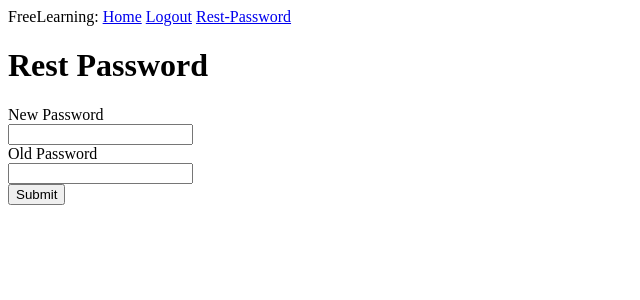
After one commit to khezam/FreeLearning, a Flask app: page /reset-password in a window 1280 px wide. The commit adds this page. Shown: the top 300 px of the page, without its empty margins (0-640 px from the left). Run offline with Flask 2, Linux system fonts and the light colour scheme; the visitor is signed in with stand-in values (Sample User, id 1); some libraries are stand-ins or nearby versions.

Commit message:
Reseting the password for users.
Add a feature for users to set passwords while loggedin.

As a result, it is an ok feature and it works but we will see when
using the login managers.

```diff
--- a/forms.py
+++ b/forms.py
@@ -33,3 +33,13 @@ class RegisterationForm(FlaskForm):
 class PostForm(FlaskForm):
     user_post = TextAreaField(label='Post')
     submit = SubmitField(label='Submit')
+
+class ResetPassword(FlaskForm):
+    new_password = PasswordField(label='New Password', validators=[DataRequired(), Length(min=5, max=20)])
+    old_password = PasswordField(label='Old Password', validators=[DataRequired()])
+    submit = SubmitField(label='Submit')
+
+    def validate_old_password(form, field):
+        user = User.query.filter_by(id=session.get('id')).first()
+        if not check_password_hash(user.password_hash, field.data):
+            raise ValueError ('[Invalid passwords]')
--- a/index.py
+++ b/index.py
@@ -21,8 +21,9 @@ app.config['SQLALCHEMY_TRACK_MODIFICATIONS'] = False
 db = SQLAlchemy(app)
 migrate = Migrate(app, db)
 mail = Mail(app)
+# login_manager = LoginManager(app)
 from models import User, Role
-from forms import RegisterationForm, LoginForm, PostForm
+from forms import RegisterationForm, LoginForm, PostForm, ResetPassword
 
 def index():
     """
@@ -33,7 +34,7 @@ def index():
     if form.is_submitted() and form.user_post.data:
         session['posts'] = form.user_post.data +  ', ' + session['posts']
         return redirect(url_for('index_func'))
-    return render_template('post.html', form=form, posts=session['posts'].split(','))
+    return render_template('post.html', form=form, posts=session.get('posts', default='').split(','))
 
 app.add_url_rule('/', endpoint='index_func', view_func=index, methods=['GET', 'POST'])
 
@@ -107,7 +108,9 @@ def register():
 
     form = RegisterationForm()
     if form.validate_on_submit():
-        User.add_user(form)
+        user = User.add_user(form)
+        db.session.commit()
+        session['id'] = user.id
         session['posts'] = ''
         session['known'] = False
         # send_email(form.username.data)
@@ -126,10 +129,21 @@ def is_loged_in():
         Using a hook function to check if the user is logged in. Later we will see how to use
         flask login manager.
     """
-    if request.endpoint == 'logout' or request.endpoint == 'index_func':
+    if request.endpoint == 'logout' or request.endpoint == 'index_func' or request.endpoint == 'reset_password':
         if not session.get('known'):
             return render_template('login_page.html', form=LoginForm()), 401
     return
+
+@app.route('/reset-password', methods=['GET', 'POST'])
+def reset_password():
+    form = ResetPassword()
+    if form.validate_on_submit():
+        user = User.query.filter_by(id=session.get('id')).first()
+        user.set_password = form.new_password.data
+        db.session.commit()
+        flash('Your password has been reseted.')
+        return redirect(url_for('index_func'))
+    return render_template('edit_password.html', form=form)
 
 @app.cli.command("test_click")
 def test_click():
--- a/templates/base.html
+++ b/templates/base.html
@@ -19,6 +19,7 @@
             {% if session.get('known') %}
                 FreeLearning: <a href="{{ url_for('index_func') }}">Home</a>
                 <a href="{{ url_for('logout') }}">Logout</a>
+                <a href="{{ url_for('reset_password') }}">Rest-Password</a>
             {% endif %}
         </div>
         <div>
--- /dev/null
+++ b/templates/edit_password.html
@@ -0,0 +1,28 @@
+{% extends 'base.html' %}
+{% block title %}Login{% endblock title %}
+{% from 'base.html' import field_errors %}
+
+{% block content %}
+    <h1>Rest Password</h1>
+    <form action="{{ url_for('reset_password') }}" method="POST">
+        {{ form.hidden_tag()  }}
+        <div>
+            {{ field_errors(form.new_password.errors) }}
+            <div>
+                {{ form.new_password.label }}<br>
+                {{ form.new_password() }}
+            </div>
+        </div>
+        <div>
+            {{ field_errors(form.old_password.errors) }}
+            <div>
+                {{ form.old_password.label }}<br>
+                {{ form.old_password() }}
+            </div>
+        </div>
+        <div>
+            {{ form.submit() }}
+        </div>
+    </form>
+
+{% endblock content %}
```
Also changed, not shown: models.py (+10 -1 lines), tests/test_app.py (+9 -5 lines).
